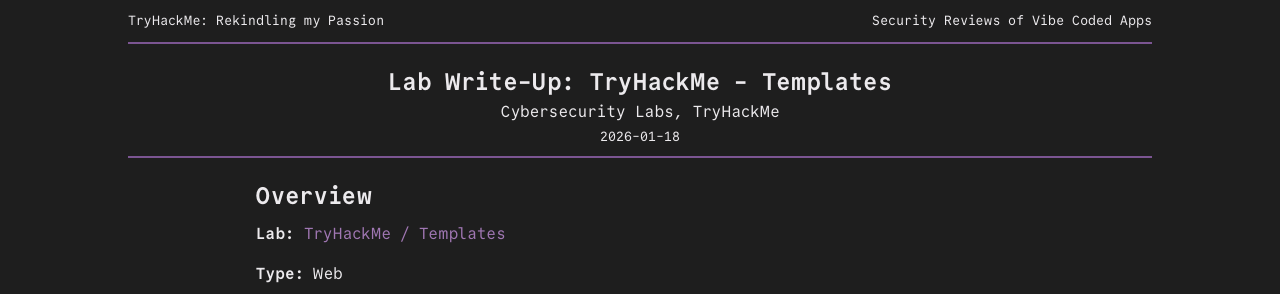
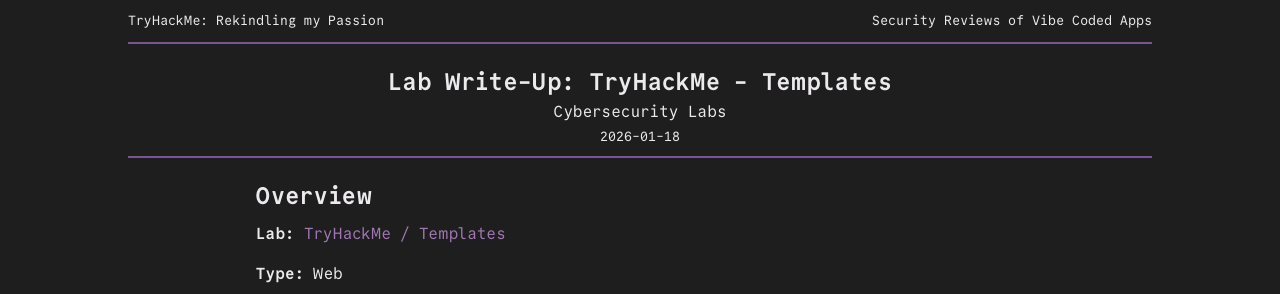
Before and after one commit to Jonnycake/jonnycake.github.io, a Jekyll site: the page built from _posts/labs/tryhackme/2026-01-18-lab-writeup-tryhackme-templates.md, in a window 1280 px wide and 900 px high. Shown: the part 152-446 px from the top of the window. Built offline with Jekyll 4.4.1, drawn with Linux system fonts in a browser that asks for light colours; nearby versions of some CDN libraries.

Commit message:
Minor Adjustments
- Consolidate categories
- Fix permalinks

```diff
--- a/_config.yml
+++ b/_config.yml
@@ -1,6 +1,7 @@
 site_name: Jonnycake.Tech
 title: Developer Portfolio & Blog
 gtag: G-YVTGX6JF66
+permalink: /:year/:month/:day/:title.html
 #resume_link: #PDF
 
 socials:
--- a/_posts/labs/tryhackme/2026-01-18-lab-writeup-tryhackme-templates.md
+++ b/_posts/labs/tryhackme/2026-01-18-lab-writeup-tryhackme-templates.md
@@ -1,6 +1,6 @@
 ---
 title: "Lab Write-Up: TryHackMe - Templates"
-categories: [Cybersecurity Labs, TryHackMe]
+categories: [Cybersecurity Labs]
 ---
 ## Overview
 
```
Also changed, not shown: _posts/linux/2023-01-17-problem-etc-resolv-conf-gets-overwritten.md (+1 -1 lines).
